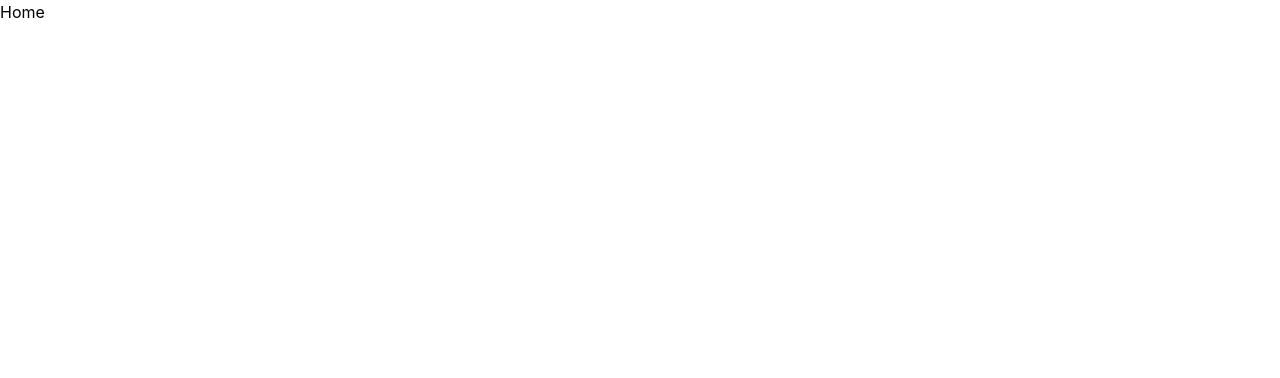
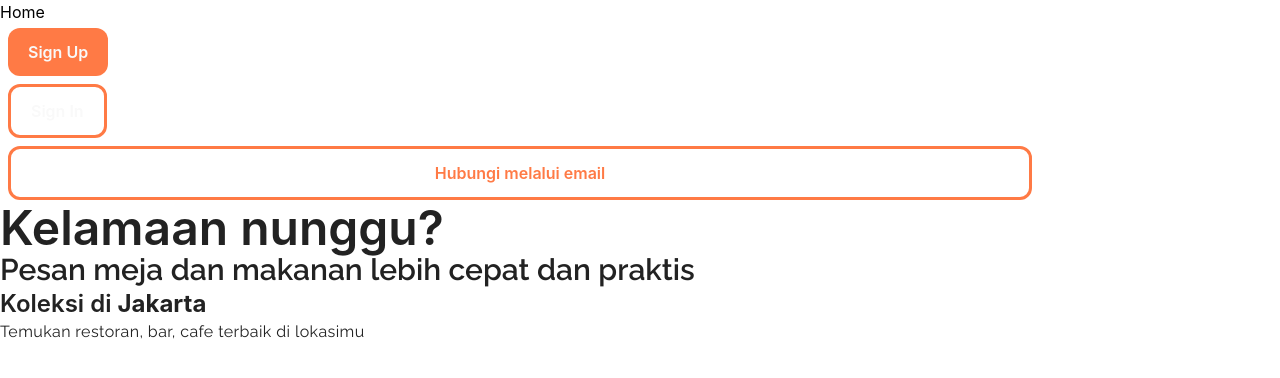
Before and after one commit to alirafli/restology, a Next.js app: page / in a window 1280 px wide. Shown: the top 378 px of the page. Built offline with nearby package versions, Linux system fonts and the light colour scheme.

Commit message:
test: change get button component

```diff
--- a/components/elements/Button/index.tsx
+++ b/components/elements/Button/index.tsx
@@ -28,7 +28,6 @@ export const Button: FC<BtnProps> = ({
       className={`${styles.btnContainer} ${VARIANT[variant]} ${
         fullWidth ? "w-full" : "w-fit"
       } ${className}`}
-      data-testid="button"
     >
       <p>{children}</p>
     </button>
--- a/pages/index.tsx
+++ b/pages/index.tsx
@@ -1,12 +1,27 @@
 import type { NextPage } from "next";
-import { Meta } from "@components/elements";
+import { Meta, Button, Text } from "@components/elements";
 
 const Home: NextPage = () => {
   return (
-    <>
-      <Meta subTitle="Homepage"/>
+    <div className="flex flex-col w-4/5">
+      <Meta subTitle="Homepage" />
       <h1>Home</h1>
-    </>
+      <Button>Sign Up</Button>
+      <Button variant="secondary">Sign In</Button>
+      <Button variant="tertiary" fullWidth>
+        Hubungi melalui email
+      </Button>
+      <Text color="black">Kelamaan nunggu?</Text>
+      <Text variant="jumboSubTitle">
+        Pesan meja dan makanan lebih cepat dan praktis
+      </Text>
+      <Text variant="title">
+        Koleksi di <span className="font-bold">Jakarta</span>
+      </Text>
+      <Text variant="subTitle">
+        Temukan restoran, bar, cafe terbaik di lokasimu
+      </Text>
+    </div>
   );
 };
 
```
Also changed, not shown: 1 other file (tests, documents, lock files or other folders).
